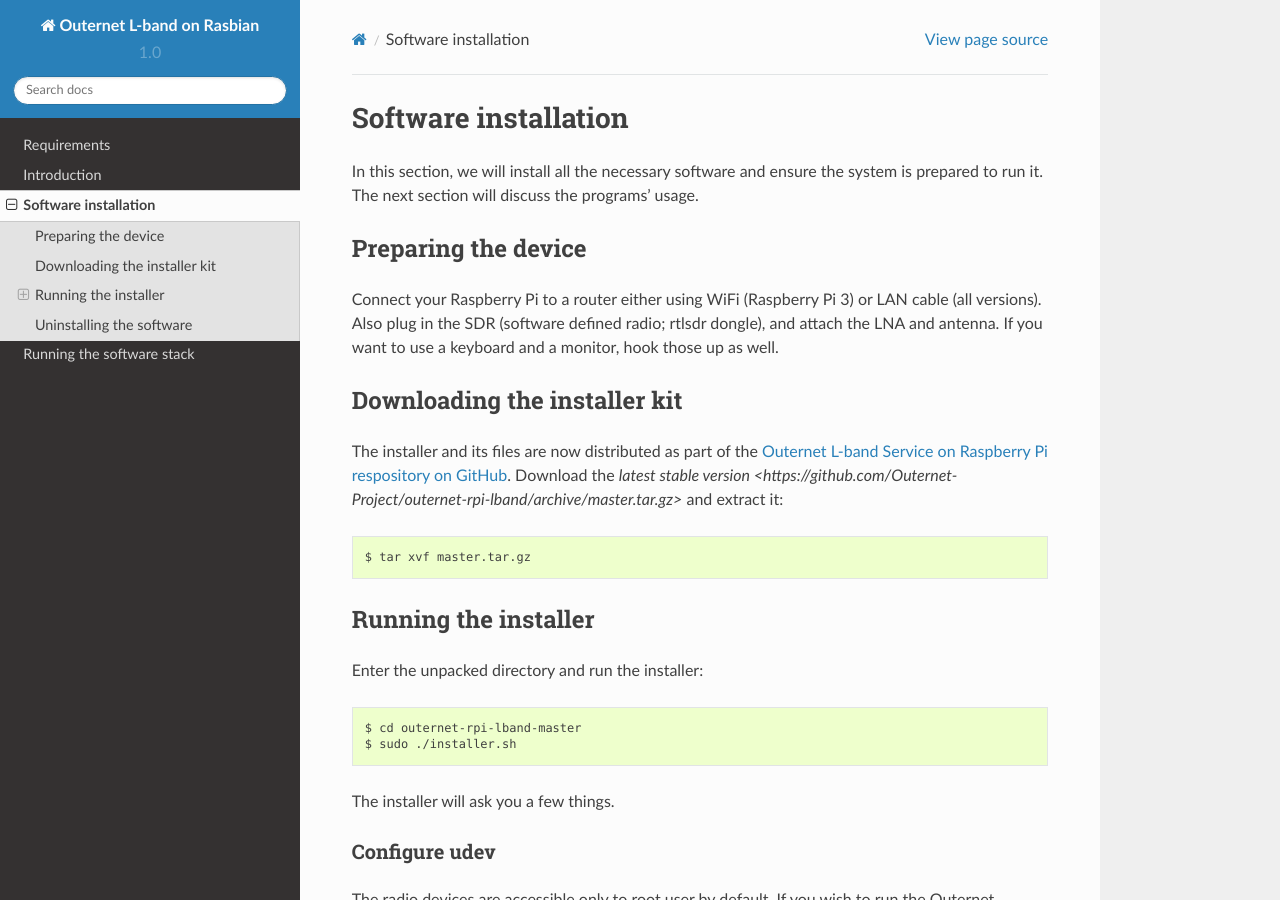
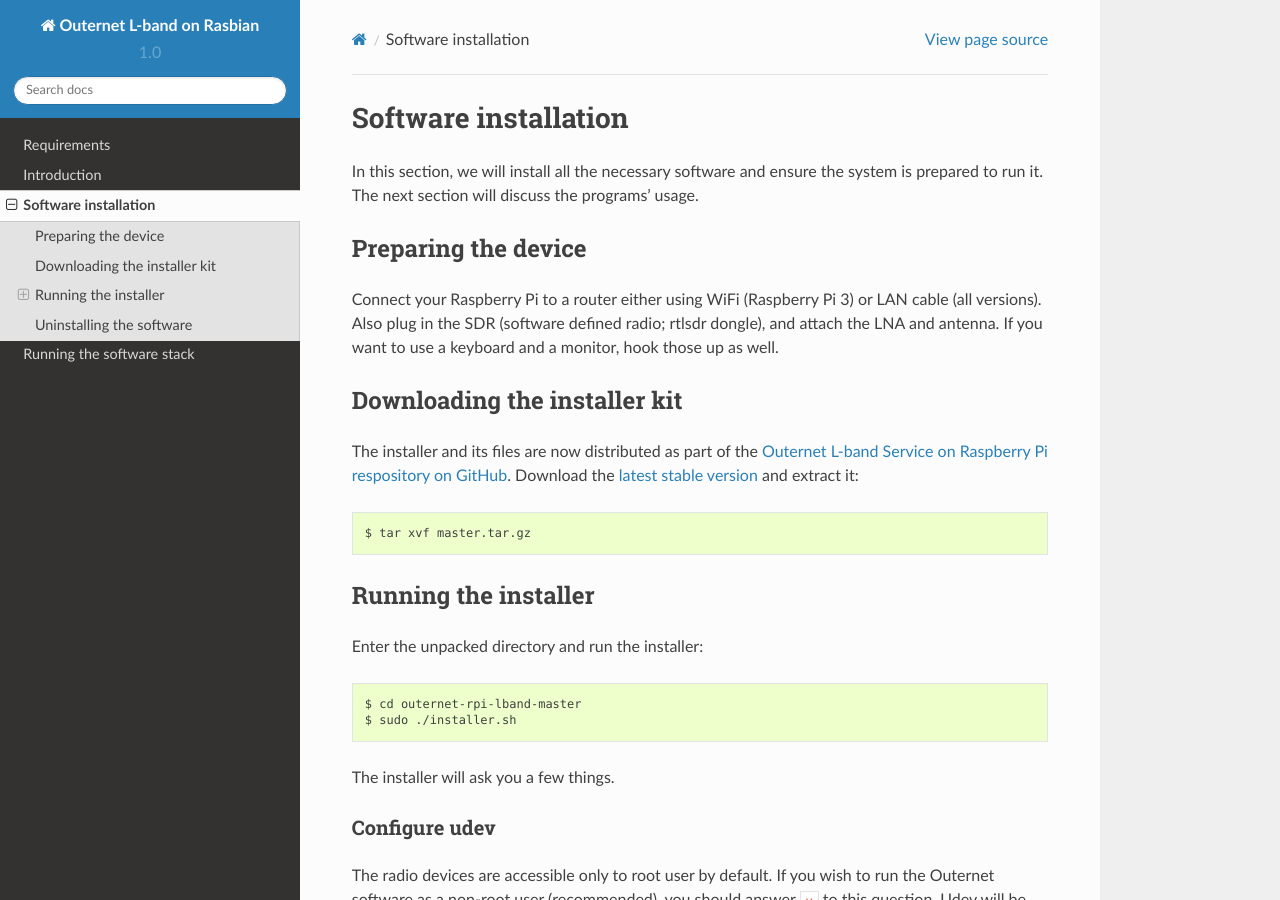
Before and after one commit to meyerscr/outernet-rpi-lband, a Sphinx documentation site: the page built from docs/source/install.rst, in a window 1280 px wide and 900 px high. Built offline with Sphinx 7.4.7 and the Read the Docs theme 2.0.0, drawn with Linux system fonts in a browser that asks for light colours.

Commit message:
Fixed link to master.tar.gz
reStructuredText link was missing a trailing underscore.

```diff
--- a/docs/source/install.rst
+++ b/docs/source/install.rst
@@ -20,7 +20,7 @@
 Service on Raspberry Pi respository on GitHub
 <https://github.com/Outernet-Project/outernet-rpi-lband>`_. Download the
 `latest stable version
-<https://github.com/Outernet-Project/outernet-rpi-lband/archive/master.tar.gz>`
+<https://github.com/Outernet-Project/outernet-rpi-lband/archive/master.tar.gz>`_
 and extract it::
 
     $ tar xvf master.tar.gz
```
